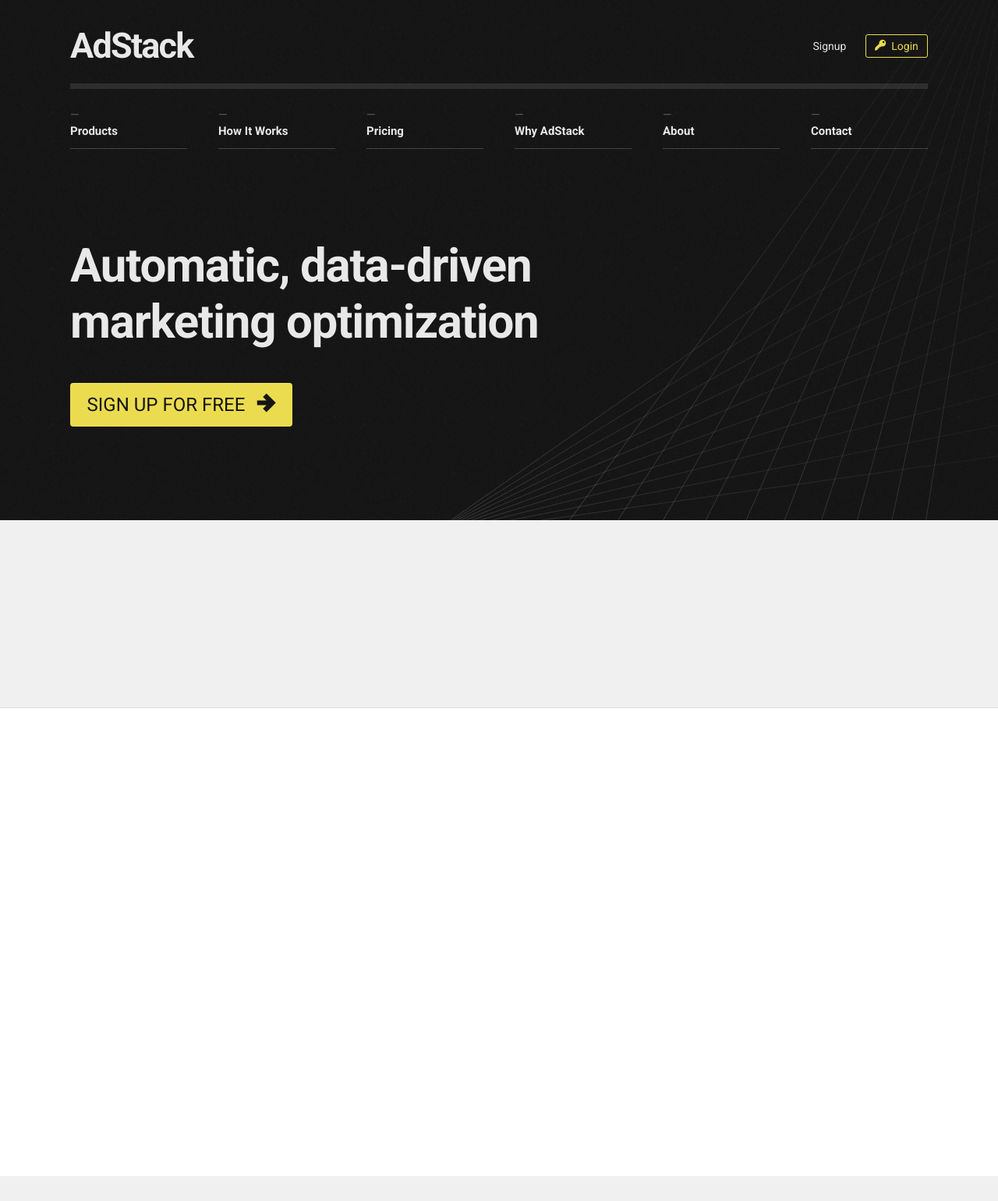
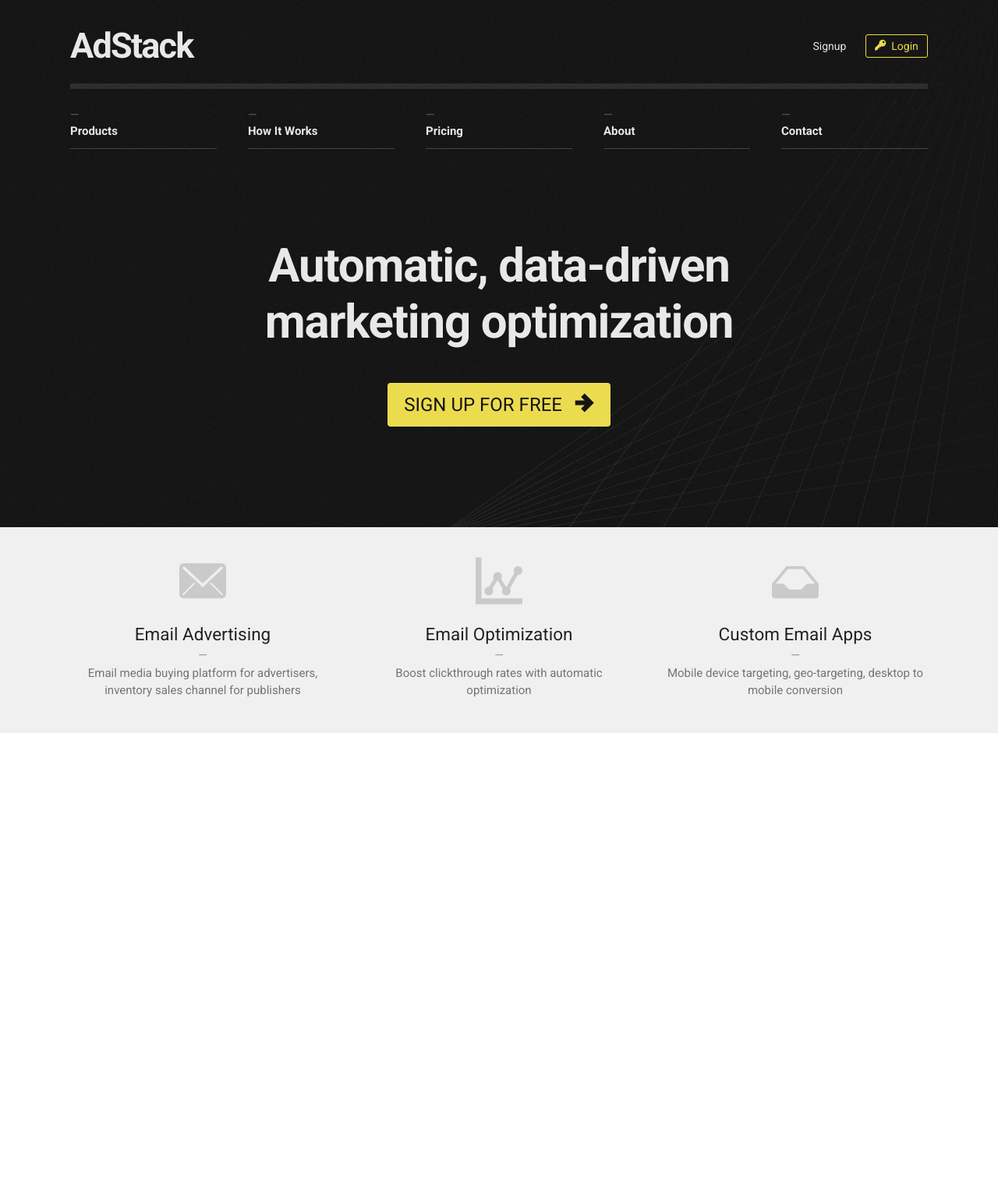
Before and after one commit to AdStack/adstack.github.io, a Jekyll site: the page built from index.html, in a window 1280 px wide. Shown: the whole page at 78% size. Built offline with Jekyll 4.4.1, drawn with Linux system fonts in a browser that asks for light colours; before the commit the page ends 1508 px from its top, so only the background shows below that.

Commit message:
work in progress

```diff
--- a/_includes/header.html
+++ b/_includes/header.html
@@ -16,9 +16,6 @@
 			<a href="#">Pricing</a>
 		</div>
 		<div class="col-2">
-			<a href="#">Why AdStack</a>
-		</div>
-		<div class="col-2">
 			<a href="#">About</a>
 		</div>
 		<div class="col-2">
@@ -27,9 +24,9 @@
 	</div>
 	{% if page.title == 'AdStack' %}
 	<div class="row" id="line">
+		<canvas id="animation"></canvas>
 		<h2>Automatic, data-driven<br>marketing optimization</h2>
-		<a href="#" class="button yellow cta">Sign up for free <i class="icon-arrow-right"></i></a>
-		<!-- todo: javascript this (?) -->
+		<a href="#" class="button yellow cta">Sign up for free<i class="icon-arrow-right"></i></a>
 		<div class="line-container x">
 			<div class="line"></div><div class="line"></div><div class="line"></div><div class="line"></div>
 			<div class="line"></div><div class="line"></div><div class="line"></div><div class="line"></div>
--- a/index.html
+++ b/index.html
@@ -4,7 +4,21 @@
 ---
 <div id="subheader">
 	<div class="row">
-
+		<div class="col-4">
+			<i class="icon-envelope"></i>
+			<h3>Email Advertising</h3>
+			<p>Email media buying platform for advertisers, inventory sales channel for publishers</p>
+		</div>
+		<div class="col-4">
+			<i class="icon-stats"></i>
+			<h3>Email Optimization</h3>
+			<p>Boost clickthrough rates with automatic optimization</p>
+		</div>
+		<div class="col-4">
+			<i class="icon-drawer"></i>
+			<h3>Custom Email Apps</h3>
+			<p>Mobile device targeting, geo-targeting, desktop to mobile conversion</p>
+		</div>
 	</div>
 </div>
 <div id="home">
--- a/style/base.css
+++ b/style/base.css
@@ -1,23 +1,24 @@
 *{margin:0;padding:0;border:0;-webkit-box-sizing:border-box;-moz-box-sizing:border-box;box-sizing:border-box;}
 .row{position:relative;max-width:1140px;min-width:960px;margin:auto;}.row:before,.row:after{content:" ";display:table;}
 .row:after{clear:both;}
-[class^="col-"]{float:left;position:relative;padding:0 20px;}[class^="col-"][class$="1"]{width:8.333333333333334%;}
-[class^="col-"][class$="2"]{width:16.666666666666668%;}
-[class^="col-"][class$="3"]{width:25%;}
-[class^="col-"][class$="4"]{width:33.333333333333336%;}
-[class^="col-"][class$="5"]{width:41.66666666666667%;}
-[class^="col-"][class$="6"]{width:50%;}
-[class^="col-"][class$="7"]{width:58.333333333333336%;}
-[class^="col-"][class$="8"]{width:66.66666666666667%;}
-[class^="col-"][class$="9"]{width:75%;}
-[class^="col-"][class$="10"]{width:83.33333333333334%;}
-[class^="col-"][class$="11"]{width:91.66666666666667%;}
-[class^="col-"][class$="12"]{width:100%;}
+[class^="col-"]{float:left;position:relative;padding:0 20px;}
+.col-12{width:100%;}
+.col-11{width:91.66666666666667%;}
+.col-10{width:83.33333333333334%;}
+.col-9{width:75%;}
+.col-8{width:66.66666666666667%;}
+.col-7{width:58.333333333333336%;}
+.col-6{width:50%;}
+.col-5{width:41.66666666666667%;}
+.col-4{width:33.333333333333336%;}
+.col-3{width:25%;}
+.col-2{width:16.666666666666668%;}
+.col-1{width:8.333333333333334%;}
 .body-font{font-family:"Roboto","Helvetica Neue",Helvetica,Arial,sans-serif;}
 .alt-font{font-family:Georgia,"Times New Roman",serif;}
 html,body{font-family:"Roboto","Helvetica Neue",Helvetica,Arial,sans-serif;font-size:15px;line-height:1.5em;}
 a{color:inherit;text-decoration:inherit;}
-html,body{background-color:#f0f0f0;color:#222;}
+html,body{background-color:#f0f0f0;color:#222222;}
 .button{line-height:2em;padding:0 0.8em;border-radius:3px;border-top:1px rgba(255, 255, 255, 0.2) solid;font-weight:bold;display:inline-block;}.button.blue{background-color:#4a5eca;color:#fff;}
 .button.yellow{background-color:#ebdc4f;color:#151515;}
 .button.clear{border-top-color:transparent;}
@@ -28,25 +29,34 @@
 @font-face{font-family:'icomoon';src:url('../media/icomoon.eot');src:url('../media/icomoon.eot?#iefix') format('embedded-opentype'),url('../media/icomoon.woff') format('woff'),url('../media/icomoon.ttf') format('truetype'),url('../media/icomoon.svg#icomoon') format('svg');font-weight:normal;font-style:normal;}[class*="icon-"]:before{font-family:'icomoon';speak:none;font-style:normal;font-weight:normal;line-height:1;-webkit-font-smoothing:antialiased;}
 .icon-key:before{content:"\e000";}
 .icon-arrow-right:before{content:"\e001";}
+.icon-envelope:before{content:"\e002";}
+.icon-stats:before{content:"\e003";}
+.icon-drawer:before{content:"\e004";}
 #header{background-color:#151515;overflow:hidden;}#header .row:first-of-type{padding:2em 0 0;}
-#header .row:last-of-type{padding:0 0 8em;}
+#header .row:last-of-type{padding:0 0 8.6em;text-align:center;}
+#header .row .col-2{width:20%;}
 #header h1{color:rgba(255, 255, 255, 0.9);letter-spacing:-0.04em;font-size:3em;padding-bottom:0.4em;line-height:1.3em;}#header h1 .button{position:absolute;top:1em;right:20px;font-size:15px;letter-spacing:0;font-weight:normal;font-size:14px;}#header h1 .button.clear{right:8.1em;}
 #header h1 .button.yellow{border:1px #ebdc4f solid;color:#ebdc4f;background:none;}#header h1 .button.yellow i{margin-right:0.5em;}
 #header h2{color:rgba(255, 255, 255, 0.9);letter-spacing:-0.02em;margin:1.9em 20px 0.7em;font-size:4em;line-height:1.2em;}
-#header .cta{margin-left:20px;font-size:1.6em;line-height:2.3em;font-weight:normal;text-transform:uppercase;border-radius:4px;padding:0 0.9em;}#header .cta i{margin-left:0.4em;}
+#header .cta{margin:0 20px;font-size:1.6em;line-height:2.3em;font-weight:normal;text-transform:uppercase;border-radius:4px;padding:0 0.9em;}#header .cta i{margin-left:0.7em;}
 #header hr{clear:both;height:7px;margin:0 20px 1.6em;background-color:rgba(255, 255, 255, 0.1);}
 #header .col-2 a{color:rgba(255, 255, 255, 0.9);display:block;font-weight:bold;padding-bottom:0.7em;border-bottom:1px rgba(255, 255, 255, 0.2) solid;}#header .col-2 a:before{color:rgba(255, 255, 255, 0.3);display:block;line-height:1.3em;content:"\2014";font-weight:normal;}
-#header .line-container{position:absolute;bottom:-20px;left:42%;}#header .line-container .line{position:absolute;bottom:0;left:0;width:1px;height:1000px;background:-webkit-gradient(linear, left bottom, left top, color-stop(0, rgba(255, 255, 255, 0.15)), color-stop(1, rgba(255, 255, 255, 0)));background:-ms-linear-gradient(bottom, rgba(255, 255, 255, 0.15), rgba(255, 255, 255, 0));background:-moz-linear-gradient(center bottom, rgba(255, 255, 255, 0.15) 0%, rgba(255, 255, 255, 0) 100%);background:-o-linear-gradient(rgba(255, 255, 255, 0), rgba(255, 255, 255, 0.15));filter:progid:DXImageTransform.Microsoft.gradient(startColorstr='rgba(255, 255, 255, 0)', endColorstr='rgba(255, 255, 255, 0.15)', GradientType=0);}#header .line-container .line:nth-of-type(1){-webkit-transform:rotate(3deg);-moz-transform:rotate(3deg);-o-transform:rotate(3deg);-ms-transform:rotate(3deg);transform:rotate(3deg);}
-#header .line-container .line:nth-of-type(2){-webkit-transform:rotate(6deg);-moz-transform:rotate(6deg);-o-transform:rotate(6deg);-ms-transform:rotate(6deg);transform:rotate(6deg);}
-#header .line-container .line:nth-of-type(3){-webkit-transform:rotate(9deg);-moz-transform:rotate(9deg);-o-transform:rotate(9deg);-ms-transform:rotate(9deg);transform:rotate(9deg);}
-#header .line-container .line:nth-of-type(4){-webkit-transform:rotate(12deg);-moz-transform:rotate(12deg);-o-transform:rotate(12deg);-ms-transform:rotate(12deg);transform:rotate(12deg);}
-#header .line-container .line:nth-of-type(5){-webkit-transform:rotate(15deg);-moz-transform:rotate(15deg);-o-transform:rotate(15deg);-ms-transform:rotate(15deg);transform:rotate(15deg);}
-#header .line-container .line:nth-of-type(6){-webkit-transform:rotate(18deg);-moz-transform:rotate(18deg);-o-transform:rotate(18deg);-ms-transform:rotate(18deg);transform:rotate(18deg);}
-#header .line-container .line:nth-of-type(7){-webkit-transform:rotate(21deg);-moz-transform:rotate(21deg);-o-transform:rotate(21deg);-ms-transform:rotate(21deg);transform:rotate(21deg);}
-#header .line-container .line:nth-of-type(8){-webkit-transform:rotate(24deg);-moz-transform:rotate(24deg);-o-transform:rotate(24deg);-ms-transform:rotate(24deg);transform:rotate(24deg);}
-#header .line-container .line:nth-of-type(9){-webkit-transform:rotate(27deg);-moz-transform:rotate(27deg);-o-transform:rotate(27deg);-ms-transform:rotate(27deg);transform:rotate(27deg);}
-#header .line-container .line:nth-of-type(10){-webkit-transform:rotate(30deg);-moz-transform:rotate(30deg);-o-transform:rotate(30deg);-ms-transform:rotate(30deg);transform:rotate(30deg);}
+#header .line-container{position:absolute;bottom:-20px;left:42%;}#header .line-container .line{position:absolute;bottom:0;left:0;width:1px;height:1000px;background:-webkit-gradient(linear, left bottom, left top, color-stop(0, rgba(255, 255, 255, 0.09)), color-stop(1, rgba(255, 255, 255, 0)));background:-ms-linear-gradient(bottom, rgba(255, 255, 255, 0.09), rgba(255, 255, 255, 0));background:-moz-linear-gradient(center bottom, rgba(255, 255, 255, 0.09) 0%, rgba(255, 255, 255, 0) 100%);background:-o-linear-gradient(rgba(255, 255, 255, 0), rgba(255, 255, 255, 0.09));filter:progid:DXImageTransform.Microsoft.gradient(startColorstr='rgba(255, 255, 255, 0)', endColorstr='rgba(255, 255, 255, 0.09)', GradientType=0);}
 #header .line-container.x{-webkit-transform:rotate(52deg);-moz-transform:rotate(52deg);-o-transform:rotate(52deg);-ms-transform:rotate(52deg);transform:rotate(52deg);}#header .line-container.x .line{-webkit-transform-origin:0 100%;-moz-transform-origin:0 100%;-o-transform-origin:0 100%;-ms-transform-origin:0 100%;transform-origin:0 100%;}
 #header .line-container.y{bottom:-190px;left:100%;-webkit-transform:rotate(6deg);-moz-transform:rotate(6deg);-o-transform:rotate(6deg);-ms-transform:rotate(6deg);transform:rotate(6deg);}#header .line-container.y .line{-webkit-transform-origin:0 0%;-moz-transform-origin:0 0%;-o-transform-origin:0 0%;-ms-transform-origin:0 0%;transform-origin:0 0%;}
-#subheader{border-bottom:1px #ddd solid;}#subheader .row{height:240px;}
+#header .line-container > div:nth-of-type(10){-webkit-transform:rotate(30deg);-moz-transform:rotate(30deg);-o-transform:rotate(30deg);-ms-transform:rotate(30deg);transform:rotate(30deg);}
+#header .line-container > div:nth-of-type(9){-webkit-transform:rotate(27deg);-moz-transform:rotate(27deg);-o-transform:rotate(27deg);-ms-transform:rotate(27deg);transform:rotate(27deg);}
+#header .line-container > div:nth-of-type(8){-webkit-transform:rotate(24deg);-moz-transform:rotate(24deg);-o-transform:rotate(24deg);-ms-transform:rotate(24deg);transform:rotate(24deg);}
+#header .line-container > div:nth-of-type(7){-webkit-transform:rotate(21deg);-moz-transform:rotate(21deg);-o-transform:rotate(21deg);-ms-transform:rotate(21deg);transform:rotate(21deg);}
+#header .line-container > div:nth-of-type(6){-webkit-transform:rotate(18deg);-moz-transform:rotate(18deg);-o-transform:rotate(18deg);-ms-transform:rotate(18deg);transform:rotate(18deg);}
+#header .line-container > div:nth-of-type(5){-webkit-transform:rotate(15deg);-moz-transform:rotate(15deg);-o-transform:rotate(15deg);-ms-transform:rotate(15deg);transform:rotate(15deg);}
+#header .line-container > div:nth-of-type(4){-webkit-transform:rotate(12deg);-moz-transform:rotate(12deg);-o-transform:rotate(12deg);-ms-transform:rotate(12deg);transform:rotate(12deg);}
+#header .line-container > div:nth-of-type(3){-webkit-transform:rotate(9deg);-moz-transform:rotate(9deg);-o-transform:rotate(9deg);-ms-transform:rotate(9deg);transform:rotate(9deg);}
+#header .line-container > div:nth-of-type(2){-webkit-transform:rotate(6deg);-moz-transform:rotate(6deg);-o-transform:rotate(6deg);-ms-transform:rotate(6deg);transform:rotate(6deg);}
+#header .line-container > div:nth-of-type(1){-webkit-transform:rotate(3deg);-moz-transform:rotate(3deg);-o-transform:rotate(3deg);-ms-transform:rotate(3deg);transform:rotate(3deg);}
+#animation{position:absolute;top:6em;right:0;width:33.333333333333336%;height:200px;}
+#subheader{text-align:center;}#subheader .row{padding:2.6em 0 2.9em;}
+#subheader i{color:#cacaca;font-size:4em;}
+#subheader h3{font-weight:normal;font-size:1.5em;margin:1.1em 0 0.2em;}
+#subheader p{color:#747474;}#subheader p:before{content:"\2014";display:block;color:#959595;}
 #home{background-color:#fff;}#home .row{height:600px;}
--- a/style/content.css
+++ b/style/content.css
@@ -1,4 +1,4 @@
-html,body{background-color:#f0f0f0;color:#222;}
+html,body{background-color:#f0f0f0;color:#222222;}
 .button{line-height:2em;padding:0 0.8em;border-radius:3px;border-top:1px rgba(255, 255, 255, 0.2) solid;font-weight:bold;display:inline-block;}.button.blue{background-color:#4a5eca;color:#fff;}
 .button.yellow{background-color:#ebdc4f;color:#151515;}
 .button.clear{border-top-color:transparent;}
--- a/style/content.less
+++ b/style/content.less
@@ -2,9 +2,11 @@
  *  Basic styles
  */
 
+@body-color: #222;
+
 html, body {
 	background-color: #f0f0f0;
-	color: #222;
+	color: @body-color;
 }
 
 .button {
--- a/style/fonts.css
+++ b/style/fonts.css
@@ -1,3 +1,6 @@
 @font-face{font-family:'icomoon';src:url('../media/icomoon.eot');src:url('../media/icomoon.eot?#iefix') format('embedded-opentype'),url('../media/icomoon.woff') format('woff'),url('../media/icomoon.ttf') format('truetype'),url('../media/icomoon.svg#icomoon') format('svg');font-weight:normal;font-style:normal;}[class*="icon-"]:before{font-family:'icomoon';speak:none;font-style:normal;font-weight:normal;line-height:1;-webkit-font-smoothing:antialiased;}
 .icon-key:before{content:"\e000";}
 .icon-arrow-right:before{content:"\e001";}
+.icon-envelope:before{content:"\e002";}
+.icon-stats:before{content:"\e003";}
+.icon-drawer:before{content:"\e004";}
```
Also changed, not shown: style/base.less (+34 -17 lines), style/fonts.less (+9 -0 lines), style/grid.less (+7 -12 lines), media/icomoon.svg, media/icomoon.ttf, media/icomoon.woff, 1 other file.
